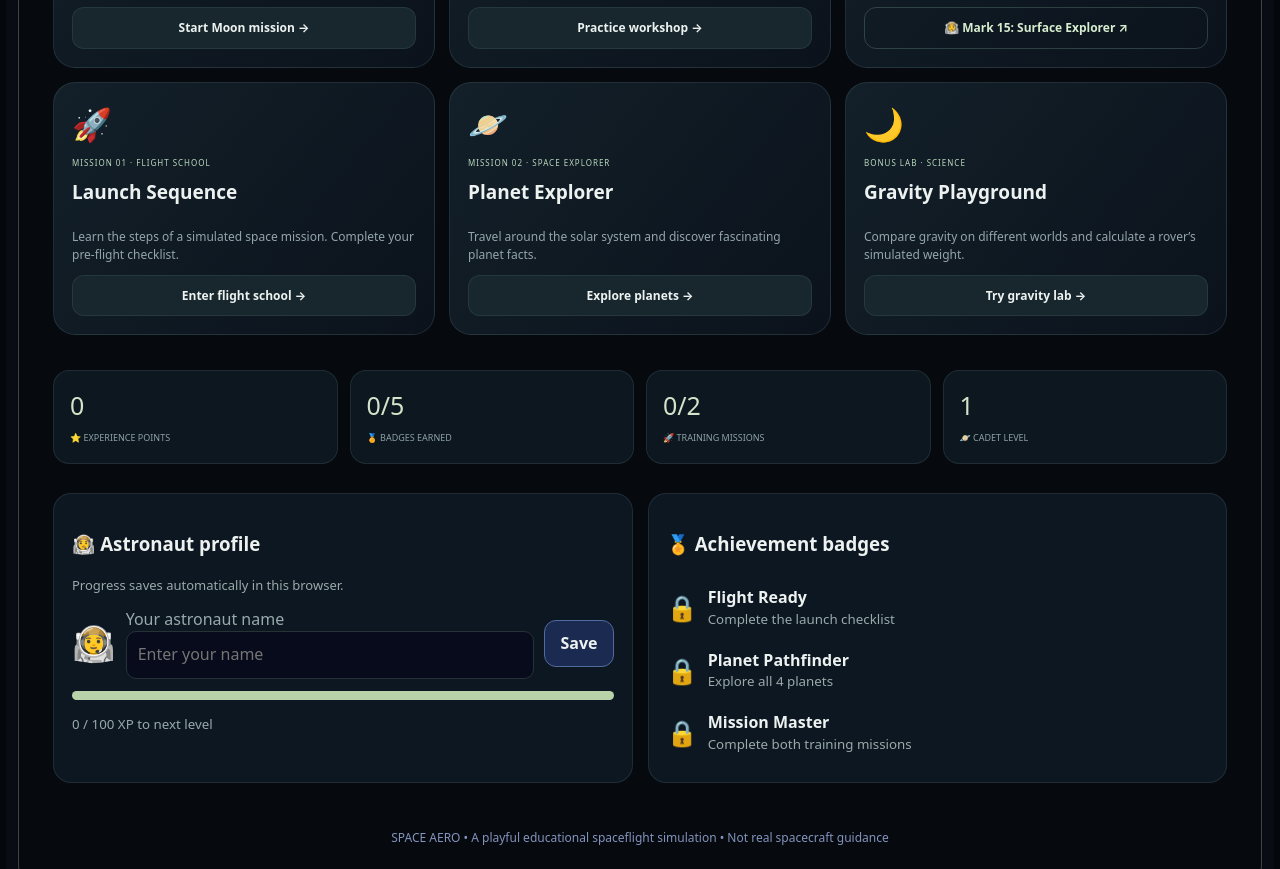
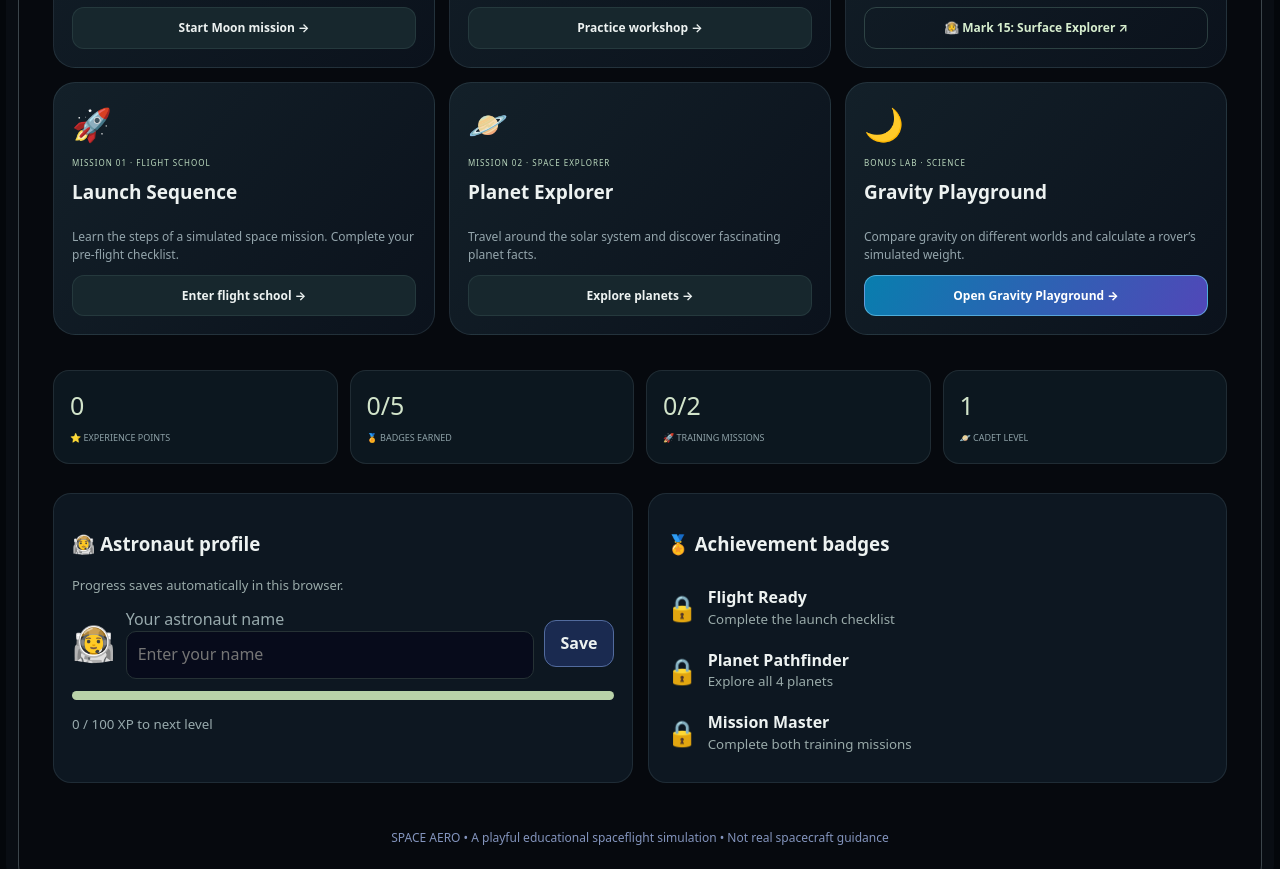
Before and after one commit to hrashal-gondedahalli/NASA-SPACEx, a website: page index.html in a window 1280 px wide. Shown: the part 1890-2759 px from the top of the page. Drawn offline with Linux system fonts and the light colour scheme; animation ran at ten frames a second.

Commit message:
Link Gravity Playground card to its two-game hub

```diff
--- a/index.html
+++ b/index.html
@@ -58,7 +58,7 @@ a{color:var(--cyan)} header{flex-wrap:wrap}.build-layout>*{min-width:0}button,a{
 <article class="mission"><span class="emoji">🚀</span><span class="tag">MISSION 01 · FLIGHT SCHOOL</span><h3>Launch Sequence</h3><p>Learn the steps of a simulated space mission. Complete your pre-flight checklist.</p><button onclick="Academy.openMission('launch')">Enter flight school →</button></article>
 <article class="mission"><span class="emoji">🪐</span><span class="tag">MISSION 02 · SPACE EXPLORER</span><h3>Planet Explorer</h3><p>Travel around the solar system and discover fascinating planet facts.</p><button onclick="Academy.openMission('planets')">Explore planets →</button></article>
 
-<article class="mission"><span class="emoji">🌙</span><span class="tag">BONUS LAB · SCIENCE</span><h3>Gravity Playground</h3><p>Compare gravity on different worlds and calculate a rover’s simulated weight.</p><button onclick="Academy.openMission('gravity')">Try gravity lab →</button></article>
+<article class="mission"><span class="emoji">🌙</span><span class="tag">BONUS LAB · SCIENCE</span><h3>Gravity Playground</h3><p>Compare gravity on different worlds and calculate a rover’s simulated weight.</p><a href="gravity-playground/" style="display:inline-flex;align-items:center;justify-content:center;margin-top:auto;padding:11px 15px;border:1px solid #70c9f0a6;border-radius:12px;background:linear-gradient(120deg,#087eae,#5147b8);color:#fff;text-decoration:none;font-weight:800">Open Gravity Playground →</a></article>
 </div>
 <div class="stats"><div class="stat"><strong id="a-xpStat">0</strong><span>⭐ EXPERIENCE POINTS</span></div><div class="stat"><strong id="a-badgeStat">0/5</strong><span>🏅 BADGES EARNED</span></div><div class="stat"><strong id="a-missionStat">0/2</strong><span>🚀 TRAINING MISSIONS</span></div><div class="stat"><strong id="a-levelStat">1</strong><span>🪐 CADET LEVEL</span></div></div>
 <div id="profile" class="bottomgrid"><div class="panel"><h3>🧑‍🚀 Astronaut profile</h3><p class="muted" id="saveStatus" role="status">Progress saves automatically in this browser.</p><div class="profile-row"><div class="avatar">👨‍🚀</div><div style="flex:1"><label for="a-cadetName" class="sub">Your astronaut name</label><input id="a-cadetName" maxlength="22" placeholder="Enter your name"></div><button onclick="Academy.saveName()">Save</button></div><div class="bar"><div id="a-xpBar"></div></div><small class="sub" id="a-nextLevel">0 / 100 XP to next level</small></div><div class="panel"><h3>🏅 Achievement badges</h3><div id="a-achievements"><div class="achievement"><span>🔒</span><div><b>Flight Ready</b><small>Complete the launch checklist</small></div></div><div class="achievement"><span>🔒</span><div><b>Planet Pathfinder</b><small>Explore all 4 planets</small></div></div><div class="achievement"><span>🔒</span><div><b>Mission Master</b><small>Complete both training missions</small></div></div></div></div></div>
```
